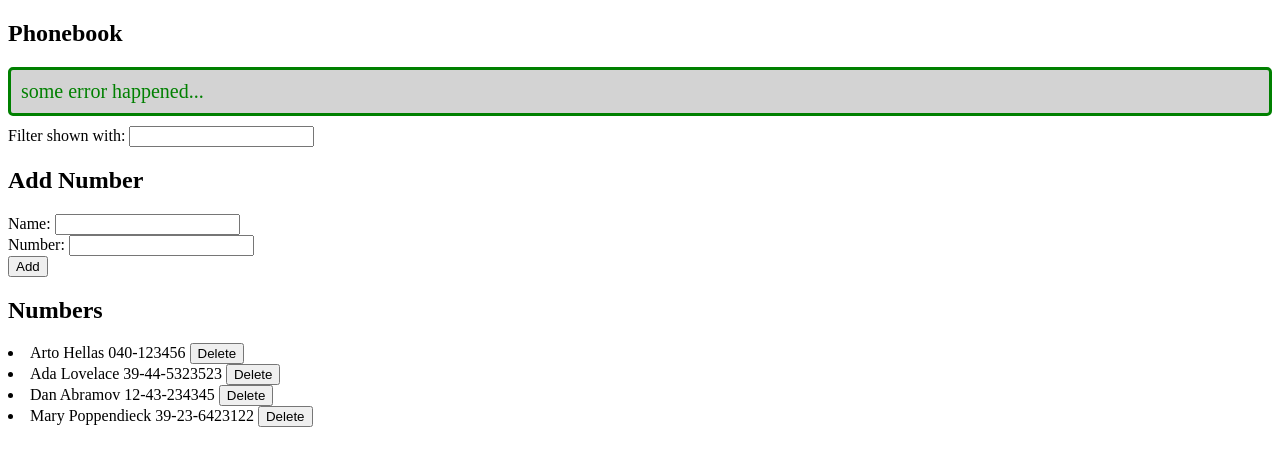
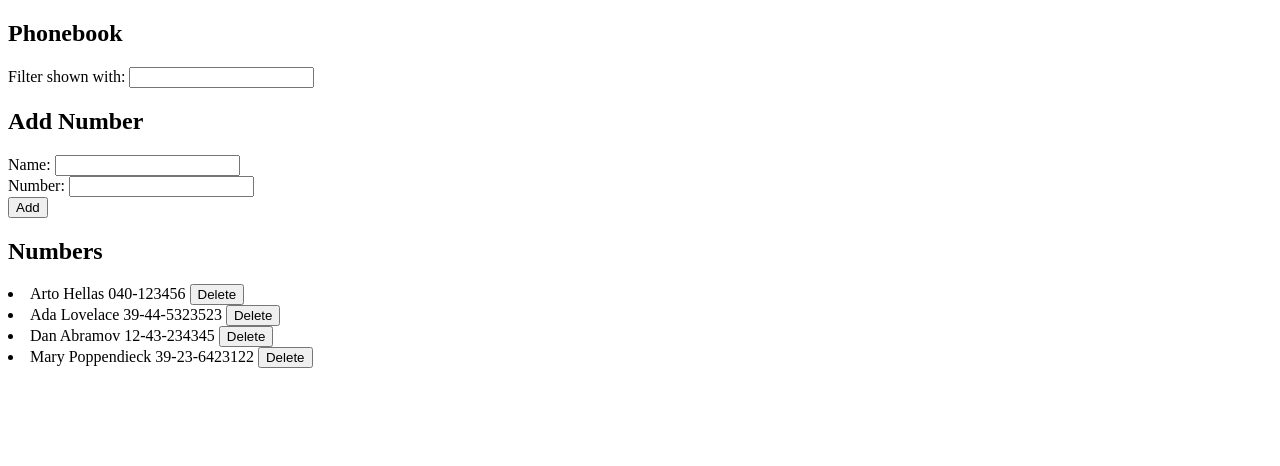
Before and after one commit to tobifalowo/fullstackopen, a React (Create React App) app in the folder part2/phonebook/: page / in a window 1280 px wide. Shown: the top 466 px of the page. Built offline with nearby package versions, Linux system fonts and the light colour scheme; data requests are answered from the project's data file.

Commit message:
Task 2.16 Set default note to null

```diff
--- a/part2/phonebook/src/App.js
+++ b/part2/phonebook/src/App.js
@@ -8,7 +8,7 @@ const App = () => {
   const [newName, setNewName] = useState('')
   const [newNumber, setNewNumber] = useState('')
   const [filterString, setfilterString] = useState('')
-  const [noteMessage, setNoteMessage] = useState('some error happened...')
+  const [noteMessage, setNoteMessage] = useState(null)
 
   useEffect(() => {
     console.log('effect')
```
